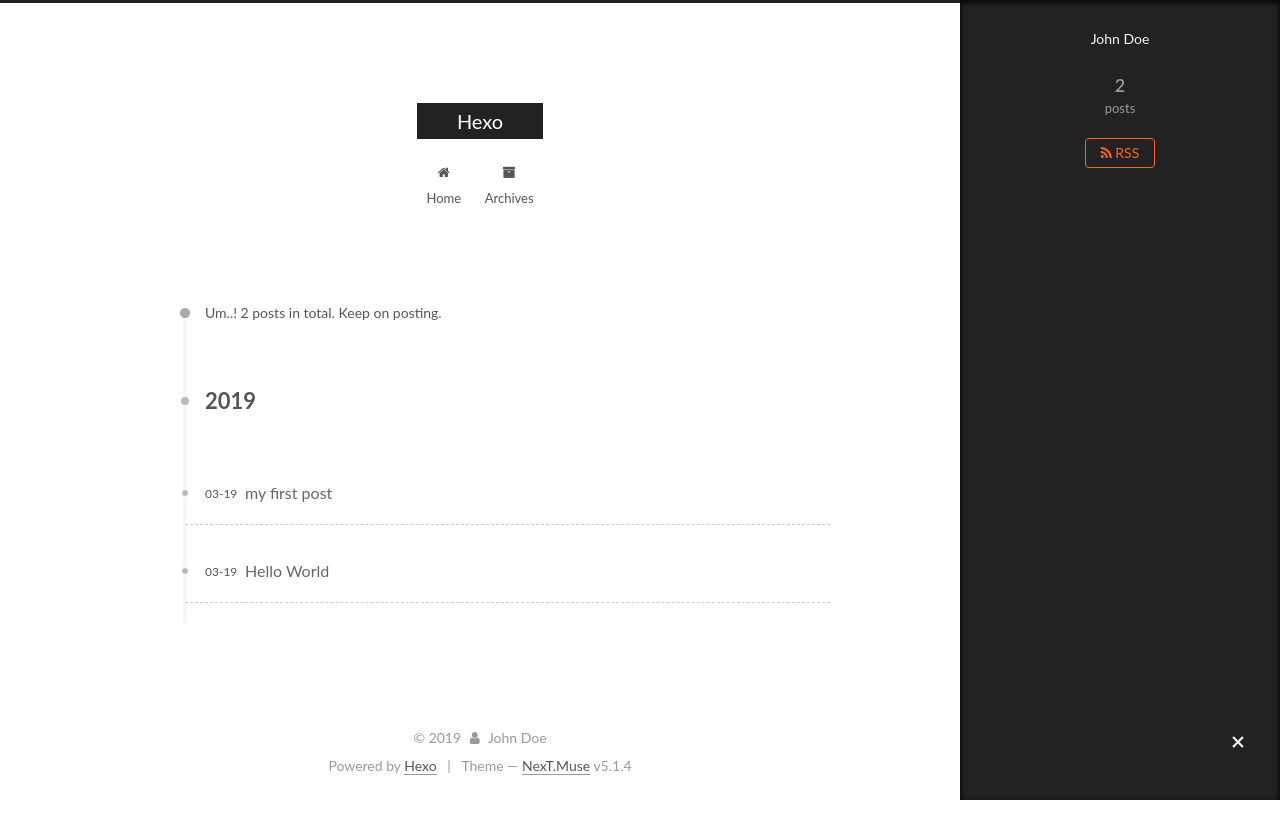
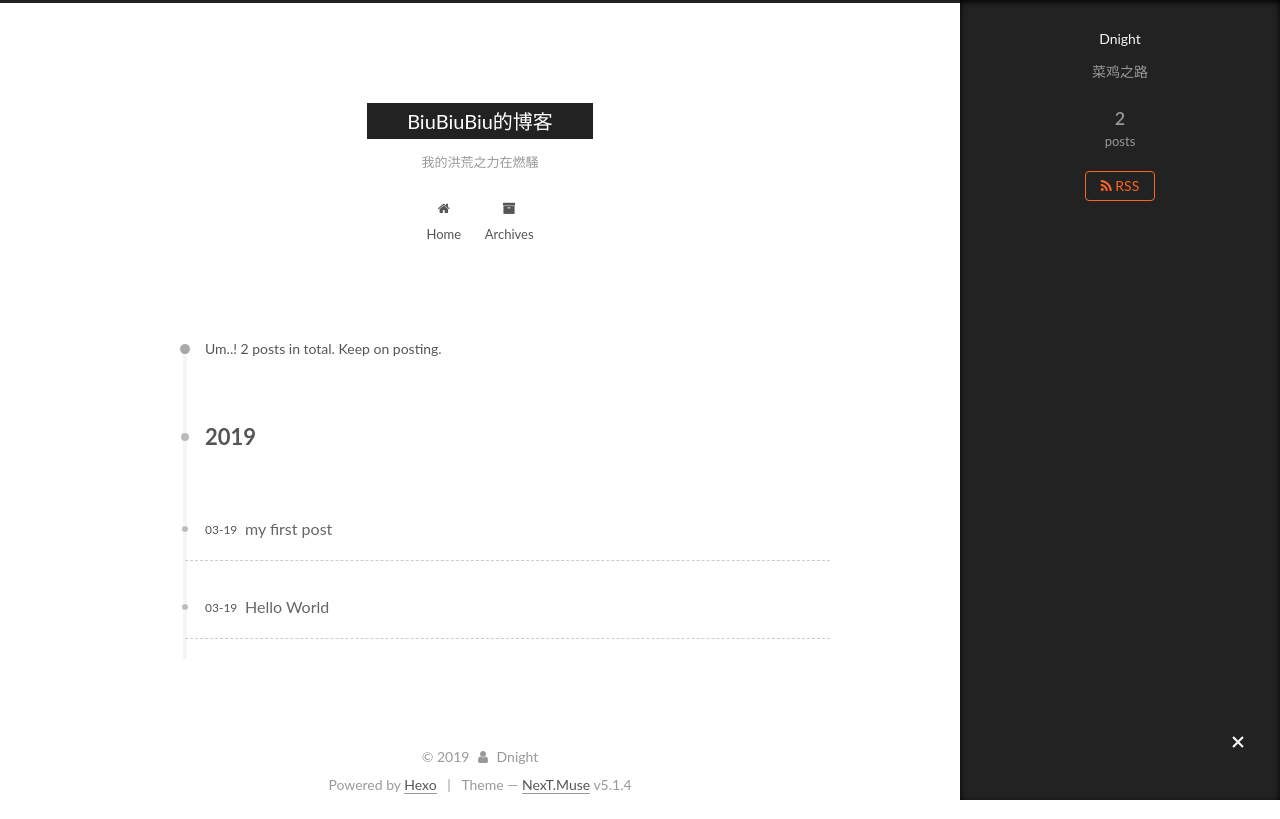
Before and after one commit to zhong2peng/zhong2peng.github.io, a plain HTML site: page archives/index.html in a window 1280 px wide. Both pictures are taken after a click on the element 1238 px from the left and 743 px from the top of the page. Drawn offline with Linux system fonts and the light colour scheme.

Commit message:
Site updated: 2019-03-19 23:55:15

```diff
--- a/archives/index.html
+++ b/archives/index.html
@@ -74,20 +74,24 @@
 
 
 
-  <link rel="alternate" href="/atom.xml" title="Hexo" type="application/atom+xml">
+  <link rel="alternate" href="/atom.xml" title="BiuBiuBiu的博客" type="application/atom+xml">
 
 
 
 
 
 
+<meta name="description" content="菜鸡之路">
+<meta name="keywords" content="架构诗">
 <meta property="og:type" content="website">
-<meta property="og:title" content="Hexo">
+<meta property="og:title" content="BiuBiuBiu的博客">
 <meta property="og:url" content="http://yoursite.com/archives/index.html">
-<meta property="og:site_name" content="Hexo">
+<meta property="og:site_name" content="BiuBiuBiu的博客">
+<meta property="og:description" content="菜鸡之路">
 <meta property="og:locale" content="default">
 <meta name="twitter:card" content="summary">
-<meta name="twitter:title" content="Hexo">
+<meta name="twitter:title" content="BiuBiuBiu的博客">
+<meta name="twitter:description" content="菜鸡之路">
 
 
 
@@ -123,7 +127,7 @@
 
 
 
-  <title>Archive | Hexo</title>
+  <title>Archive | BiuBiuBiu的博客</title>
 
 
 
@@ -153,12 +157,12 @@
     <div class="custom-logo-site-title">
       <a href="/" class="brand" rel="start">
         <span class="logo-line-before"><i></i></span>
-        <span class="site-title">Hexo</span>
+        <span class="site-title">BiuBiuBiu的博客</span>
         <span class="logo-line-after"><i></i></span>
       </a>
     </div>
 
-        <p class="site-subtitle"></p>
+        <p class="site-subtitle">我的洪荒之力在燃騒</p>
 
   </div>
 
@@ -349,8 +353,8 @@
         <div class="site-overview">
           <div class="site-author motion-element" itemprop="author" itemscope itemtype="http://schema.org/Person">
 
-              <p class="site-author-name" itemprop="name">John Doe</p>
-              <p class="site-description motion-element" itemprop="description"></p>
+              <p class="site-author-name" itemprop="name">Dnight</p>
+              <p class="site-description motion-element" itemprop="description">菜鸡之路</p>
           </div>
 
           <nav class="site-state motion-element">
@@ -412,7 +416,7 @@
   <span class="with-love">
     <i class="fa fa-user"></i>
   </span>
-  <span class="author" itemprop="copyrightHolder">John Doe</span>
+  <span class="author" itemprop="copyrightHolder">Dnight</span>
 
 
 </div>
--- a/atom.xml
+++ b/atom.xml
@@ -1,8 +1,8 @@
 <?xml version="1.0" encoding="utf-8"?>
 <feed xmlns="http://www.w3.org/2005/Atom">
-  <title>Hexo</title>
+  <title>BiuBiuBiu的博客</title>
 
-
+  <subtitle>我的洪荒之力在燃騒</subtitle>
   <link href="/atom.xml" rel="self"/>
 
   <link href="http://yoursite.com/"/>
@@ -10,7 +10,7 @@
   <id>http://yoursite.com/</id>
 
   <author>
-    <name>John Doe</name>
+    <name>Dnight</name>
 
   </author>
 
--- a/css/main.css
+++ b/css/main.css
@@ -1822,7 +1822,7 @@ pre .javascript .function {
   width: 4px;
   height: 4px;
   border-radius: 50%;
-  background: #eeb925;
+  background: #829ac7;
 }
 .links-of-blogroll {
   font-size: 13px;
```
Also changed, not shown: 2019/03/19/hello-world/index.html (+11 -10 lines), 2019/03/19/my-first-post/index.html (+11 -10 lines), archives/2019/03/index.html (+14 -10 lines), archives/2019/index.html (+14 -10 lines), index.html (+24 -20 lines).
